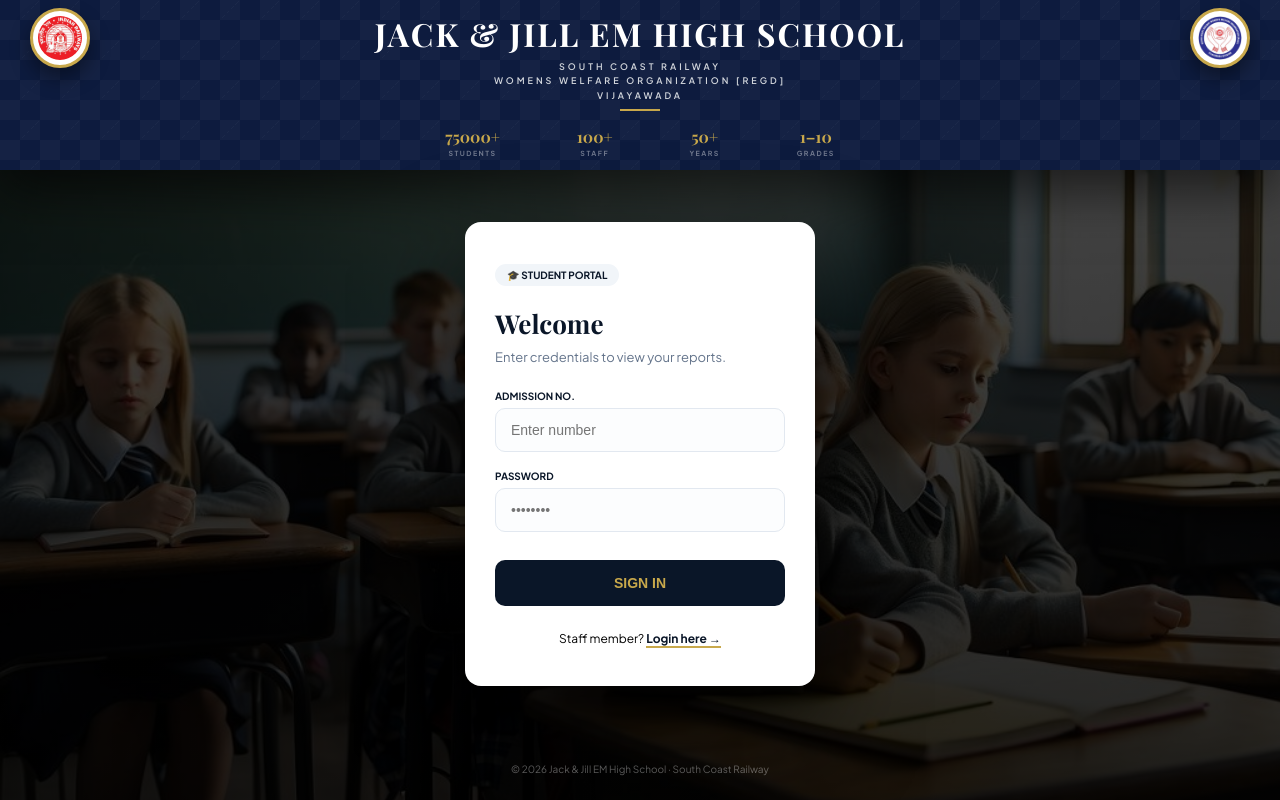
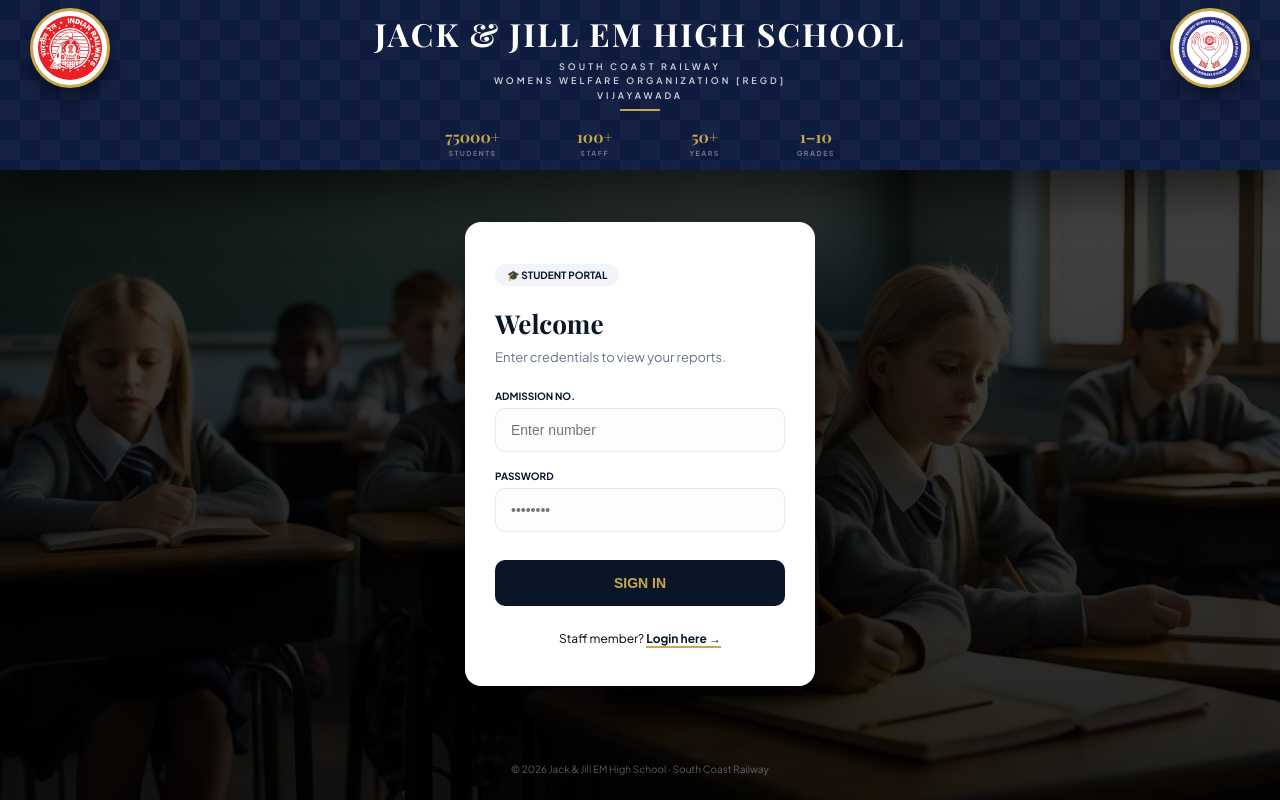
Before and after one commit to jackandjillrailwayschool/railway-school, a website: page school1/student-portal/index.html in a window 1280 px wide. Drawn offline with nearby package versions, Linux system fonts and the light colour scheme; files whose address does not match are found by name.

Commit message:
Update index.html

```diff
--- a/school1/student-portal/index.html
+++ b/school1/student-portal/index.html
@@ -49,8 +49,8 @@
             background-position: 0 0, 0 20px, 20px 20px, 20px 0;
         }
 
-     .logo {
-    position: absolute; top: 8px; width: 60px; height: 60px;
+    .logo {
+    position: absolute; top: 8px; width: 80px; height: 80px;
     border-radius: 50%; border: 3px solid var(--gold); background: white; object-fit: contain; padding: 5px;
     z-index: 10; box-shadow: 0 10px 20px rgba(0,0,0,0.4);
 }
```
